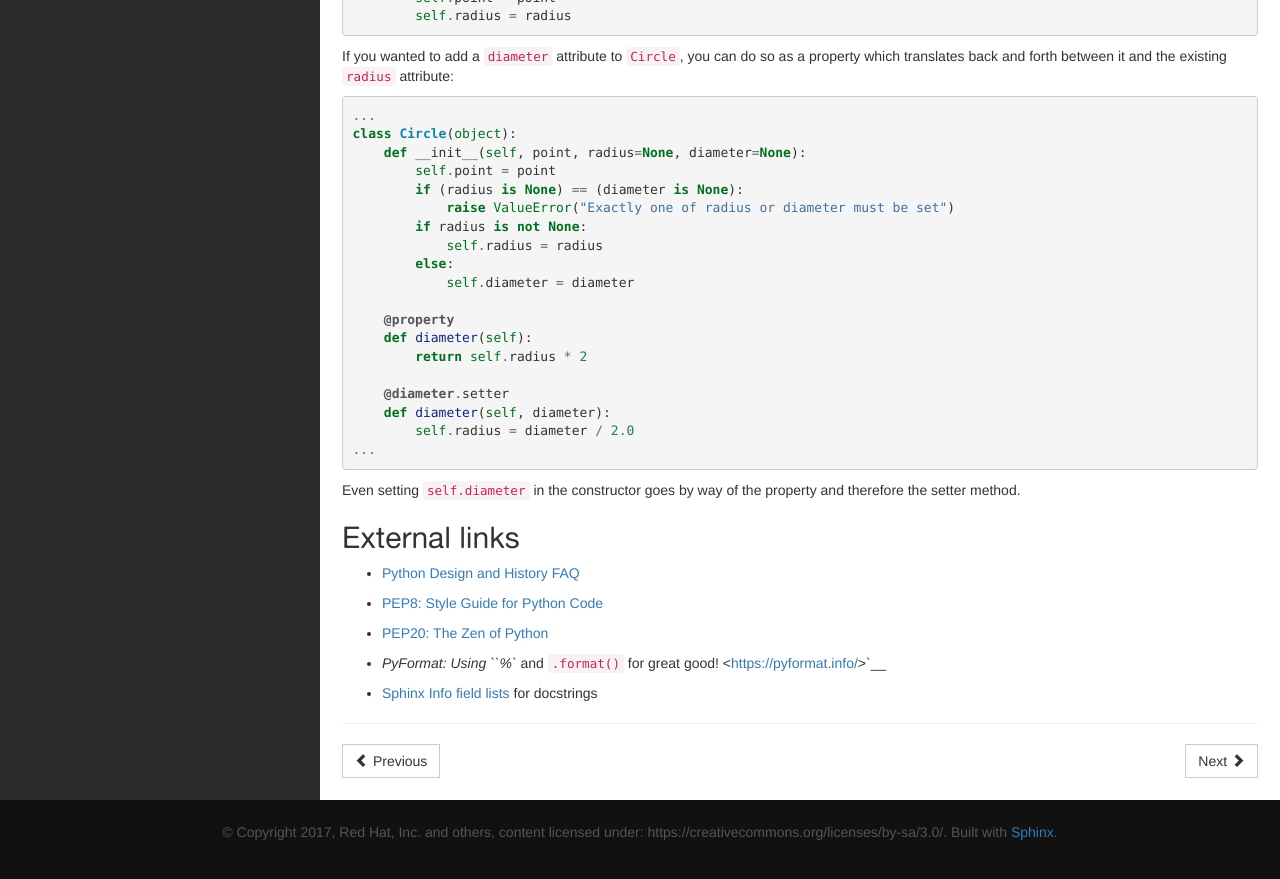
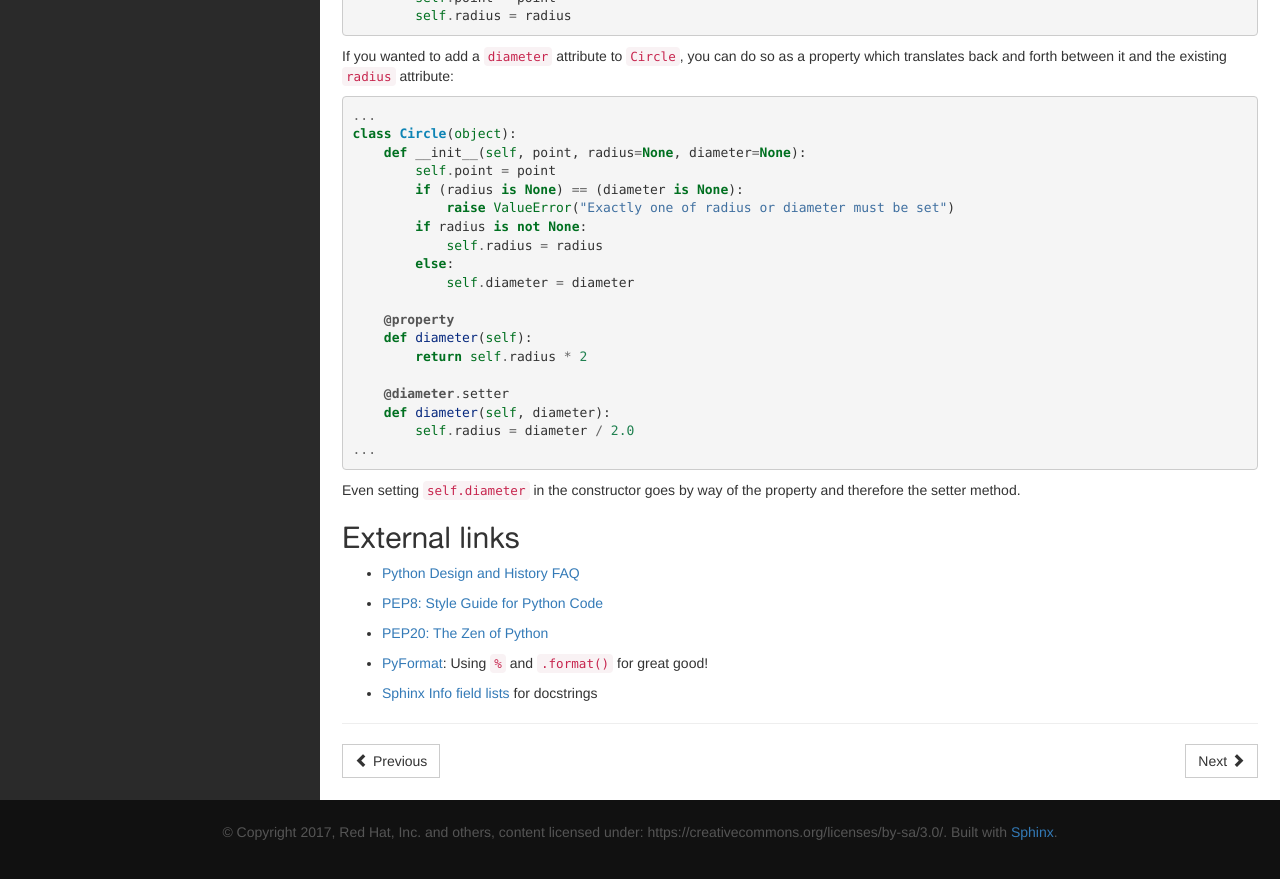
Before and after one commit to gbraad/fedora-modularity, a Sphinx documentation site: the page built from source/development/integration/coding-style-python.rst, in a window 1280 px wide and 900 px high, scrolled down 5797 px. Shown: the top 879 px of the window. Built offline with Sphinx 7.4.7, drawn with Linux system fonts in a browser that asks for light colours.

Commit message:
cope with lack of nested markup in rST

```diff
--- a/source/development/integration/coding-style-python.rst
+++ b/source/development/integration/coding-style-python.rst
@@ -494,8 +494,8 @@ External links
    Code <https://www.python.org/dev/peps/pep-0008/>`__
 -  `PEP20: The Zen of
    Python <https://www.python.org/dev/peps/pep-0020/>`__
--  `PyFormat: Using ``%`` and ``.format()`` for great
-   good! <https://pyformat.info/>`__
+-  `PyFormat <https://pyformat.info/>`__: Using ``%`` and ``.format()`` for
+   great good!
 -  `Sphinx Info field
    lists <https://sphinx.readthedocs.io/en/stable/domains.html#info-field-lists>`__
    for docstrings
```
